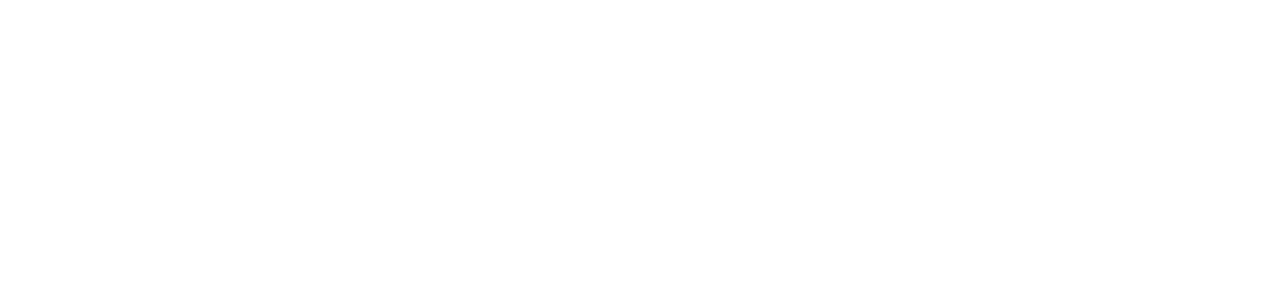
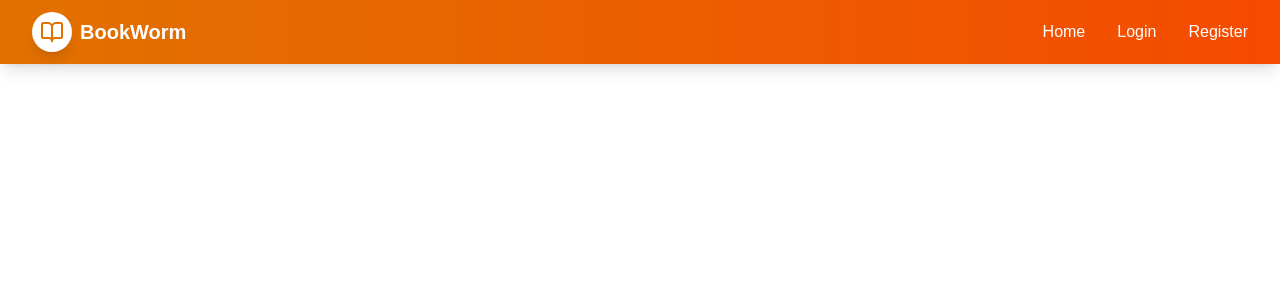
Before and after one commit to sorifulhasan300/book-worm-frontend, a Next.js app: page / in a window 1280 px wide. Shown: the top 300 px of the page. Built offline with nearby package versions, Linux system fonts and the light colour scheme.

Commit message:
add navbar

```diff
--- /dev/null
+++ b/app/components/Navbar.tsx
@@ -0,0 +1,151 @@
+"use client";
+import React, { useState, useContext } from "react";
+import Link from "next/link";
+import { BookOpen, Menu, X, LogOut, User } from "lucide-react";
+import { AuthContext } from "../context/AuthContext";
+
+export default function Navbar() {
+  const auth = useContext(AuthContext);
+  const [isOpen, setIsOpen] = useState(false);
+
+  const handleLogout = () => {
+    auth?.logout();
+    setIsOpen(false);
+  };
+
+  return (
+    <nav className="bg-gradient-to-r from-amber-600 to-orange-600 shadow-lg">
+      <div className="max-w-7xl mx-auto px-4 sm:px-6 lg:px-8">
+        <div className="flex justify-between h-16">
+          {/* Logo */}
+          <div className="flex items-center">
+            <Link href="/" className="flex items-center space-x-2">
+              <div className="inline-flex items-center justify-center w-10 h-10 bg-white rounded-full shadow-lg">
+                <BookOpen className="w-6 h-6 text-amber-600" />
+              </div>
+              <span className="text-white font-bold text-xl">BookWorm</span>
+            </Link>
+          </div>
+
+          {/* Desktop Navigation Links */}
+          <div className="hidden md:flex items-center space-x-8">
+            <Link
+              href="/"
+              className="text-white hover:text-amber-100 transition-colors font-medium"
+            >
+              Home
+            </Link>
+            {auth?.user ? (
+              <>
+                <Link
+                  href="/my-library"
+                  className="text-white hover:text-amber-100 transition-colors font-medium"
+                >
+                  My Library
+                </Link>
+                <div className="flex items-center space-x-4">
+                  <div className="flex items-center space-x-2 text-white">
+                    <User className="w-4 h-4" />
+                    <span className="font-medium">{auth.user.name}</span>
+                  </div>
+                  <button
+                    onClick={handleLogout}
+                    className="flex items-center space-x-2 text-white hover:text-amber-100 transition-colors font-medium"
+                  >
+                    <LogOut className="w-4 h-4" />
+                    <span>Logout</span>
+                  </button>
+                </div>
+              </>
+            ) : (
+              <>
+                <Link
+                  href="/login"
+                  className="text-white hover:text-amber-100 transition-colors font-medium"
+                >
+                  Login
+                </Link>
+                <Link
+                  href="/register"
+                  className="text-white hover:text-amber-100 transition-colors font-medium"
+                >
+                  Register
+                </Link>
+              </>
+            )}
+          </div>
+
+          {/* Mobile menu button */}
+          <div className="md:hidden flex items-center">
+            <button
+              onClick={() => setIsOpen(!isOpen)}
+              className="text-white hover:text-amber-100 focus:outline-none focus:text-amber-100"
+            >
+              {isOpen ? (
+                <X className="w-6 h-6" />
+              ) : (
+                <Menu className="w-6 h-6" />
+              )}
+            </button>
+          </div>
+        </div>
+
+        {/* Mobile Navigation Menu */}
+        {isOpen && (
+          <div className="md:hidden">
+            <div className="px-2 pt-2 pb-3 space-y-1 sm:px-3 bg-gradient-to-r from-amber-600 to-orange-600 border-t border-amber-500">
+              <Link
+                href="/"
+                className="block px-3 py-2 text-white hover:text-amber-100 transition-colors font-medium"
+                onClick={() => setIsOpen(false)}
+              >
+                Home
+              </Link>
+              {auth?.user ? (
+                <>
+                  <Link
+                    href="/my-library"
+                    className="block px-3 py-2 text-white hover:text-amber-100 transition-colors font-medium"
+                    onClick={() => setIsOpen(false)}
+                  >
+                    My Library
+                  </Link>
+                  <div className="px-3 py-2 text-white font-medium">
+                    <div className="flex items-center space-x-2">
+                      <User className="w-4 h-4" />
+                      <span>{auth.user.name}</span>
+                    </div>
+                  </div>
+                  <button
+                    onClick={handleLogout}
+                    className="flex items-center space-x-2 w-full px-3 py-2 text-white hover:text-amber-100 transition-colors font-medium"
+                  >
+                    <LogOut className="w-4 h-4" />
+                    <span>Logout</span>
+                  </button>
+                </>
+              ) : (
+                <>
+                  <Link
+                    href="/login"
+                    className="block px-3 py-2 text-white hover:text-amber-100 transition-colors font-medium"
+                    onClick={() => setIsOpen(false)}
+                  >
+                    Login
+                  </Link>
+                  <Link
+                    href="/register"
+                    className="block px-3 py-2 text-white hover:text-amber-100 transition-colors font-medium"
+                    onClick={() => setIsOpen(false)}
+                  >
+                    Register
+                  </Link>
+                </>
+              )}
+            </div>
+          </div>
+        )}
+      </div>
+    </nav>
+  );
+}
--- a/app/layout.tsx
+++ b/app/layout.tsx
@@ -2,6 +2,7 @@
 import { Geist, Geist_Mono } from "next/font/google";
 import "./globals.css";
 import { AuthProvider } from "./context/AuthContext";
+import Navbar from "./components/Navbar";
 
 const geistSans = Geist({
   variable: "--font-geist-sans",
@@ -14,8 +15,8 @@
 });
 
 export const metadata: Metadata = {
-  title: "Create Next App",
-  description: "Generated by create next app",
+  title: "BookWorm - Your Digital Library",
+  description: "Start your reading adventure with BookWorm",
 };
 
 export default function RootLayout({
@@ -28,7 +29,10 @@
       <body
         className={`${geistSans.variable} ${geistMono.variable} antialiased`}
       >
-        <AuthProvider>{children}</AuthProvider>
+        <AuthProvider>
+          <Navbar />
+          {children}
+        </AuthProvider>
       </body>
     </html>
   );
```
